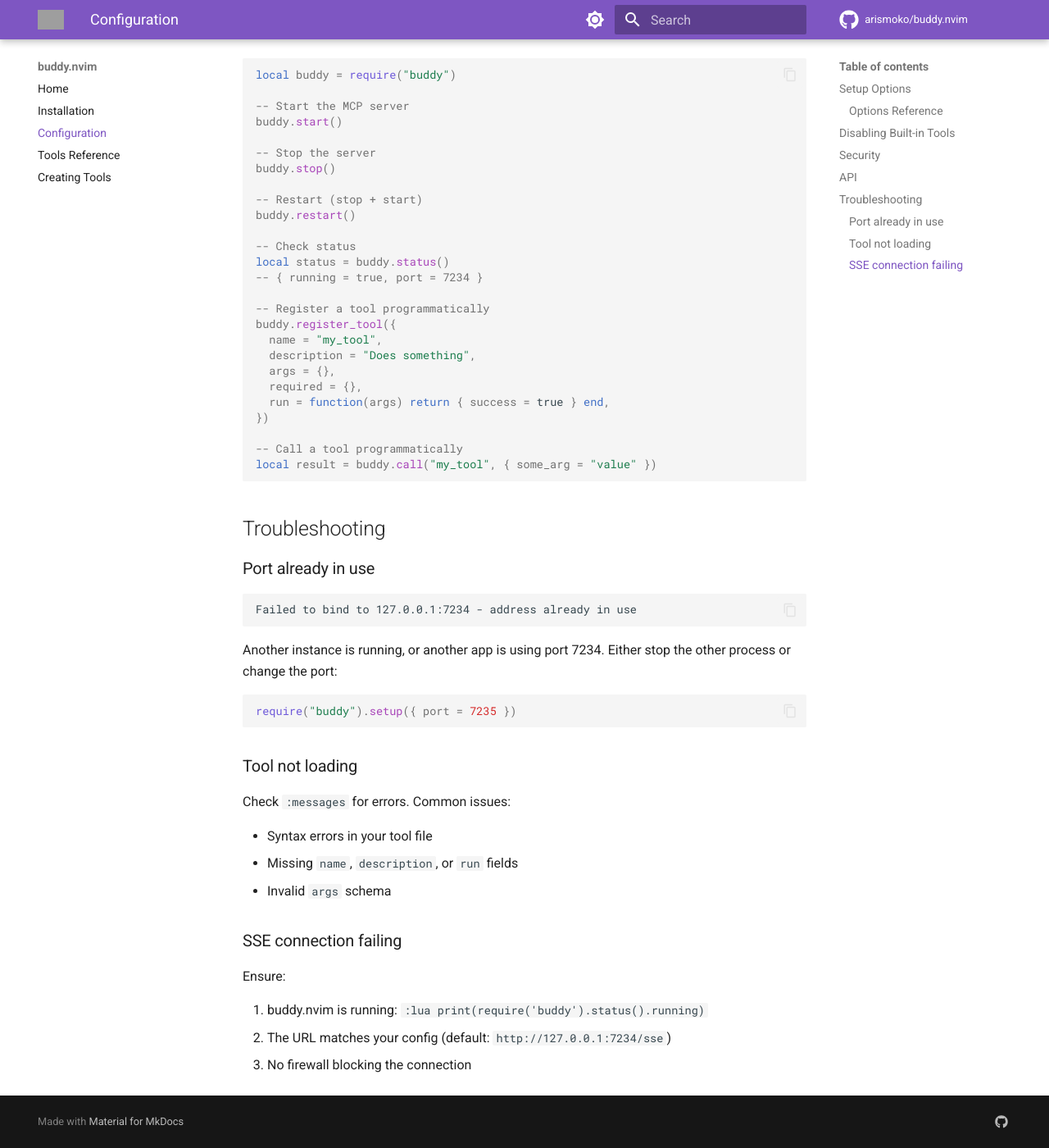
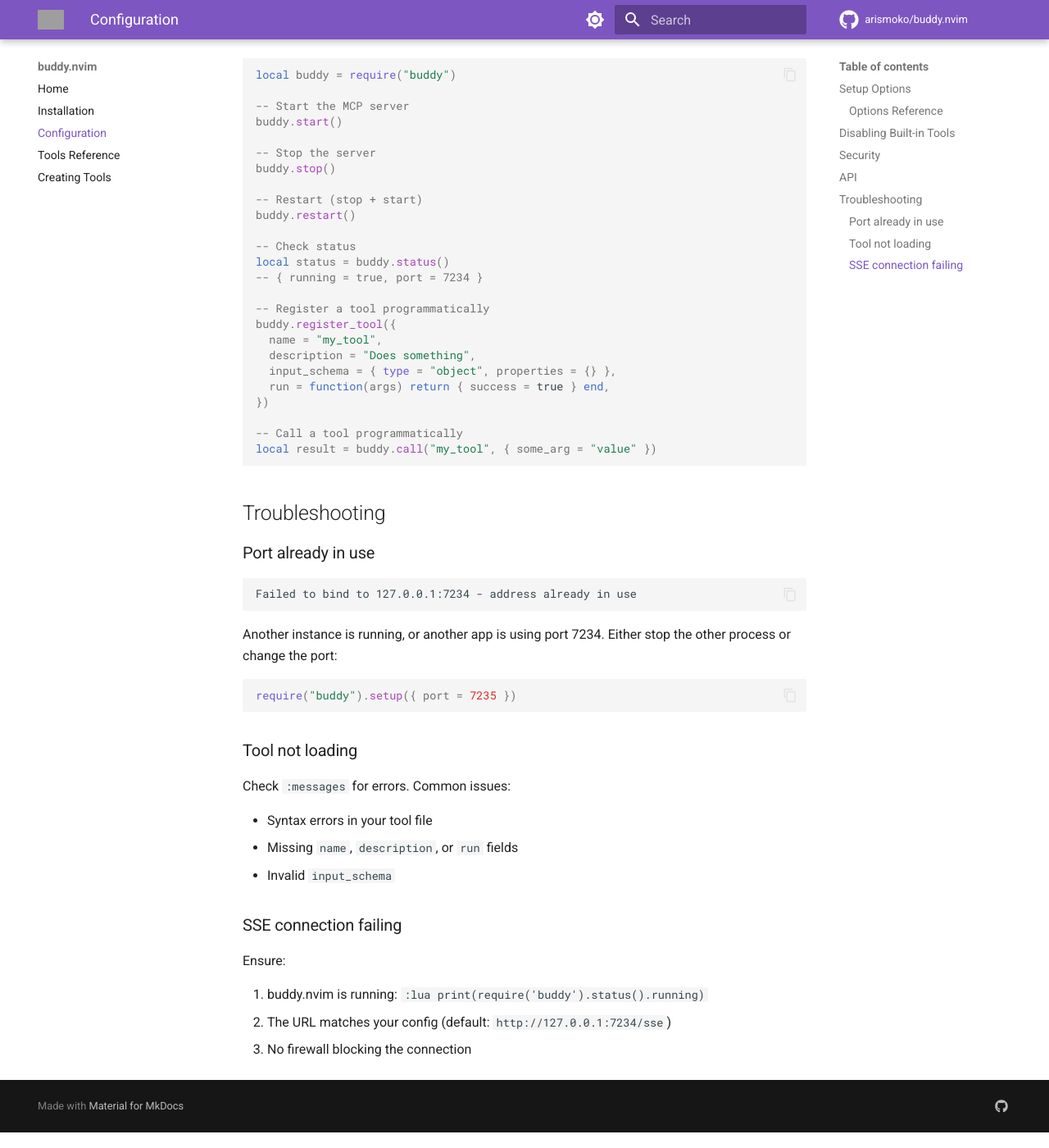
Before and after one commit to arismoko/buddy.nvim, an MkDocs documentation site: the page built from docs/configuration.md, in a window 1280 px wide and 1400 px high, scrolled down 1918 px. Shown: the whole window at 82% size. Built offline with MkDocs 1.6.1 and Material for MkDocs 9.7.7, drawn with Linux system fonts in a browser that asks for light colours; comment, search, counter and statistics services are not loaded; grey boxes are pictures that could not be loaded.

Commit message:
docs: replace remaining deprecated args schema references with input_schema

```diff
--- a/docs/configuration.md
+++ b/docs/configuration.md
@@ -100,8 +100,7 @@ local status = buddy.status()
 buddy.register_tool({
   name = "my_tool",
   description = "Does something",
-  args = {},
-  required = {},
+  input_schema = { type = "object", properties = {} },
   run = function(args) return { success = true } end,
 })
 
@@ -129,7 +128,7 @@ Check `:messages` for errors. Common issues:
 
 - Syntax errors in your tool file
 - Missing `name`, `description`, or `run` fields
-- Invalid `args` schema
+- Invalid `input_schema`
 
 ### SSE connection failing
 
```
Also changed, not shown: README.md (+1 -1 lines).
